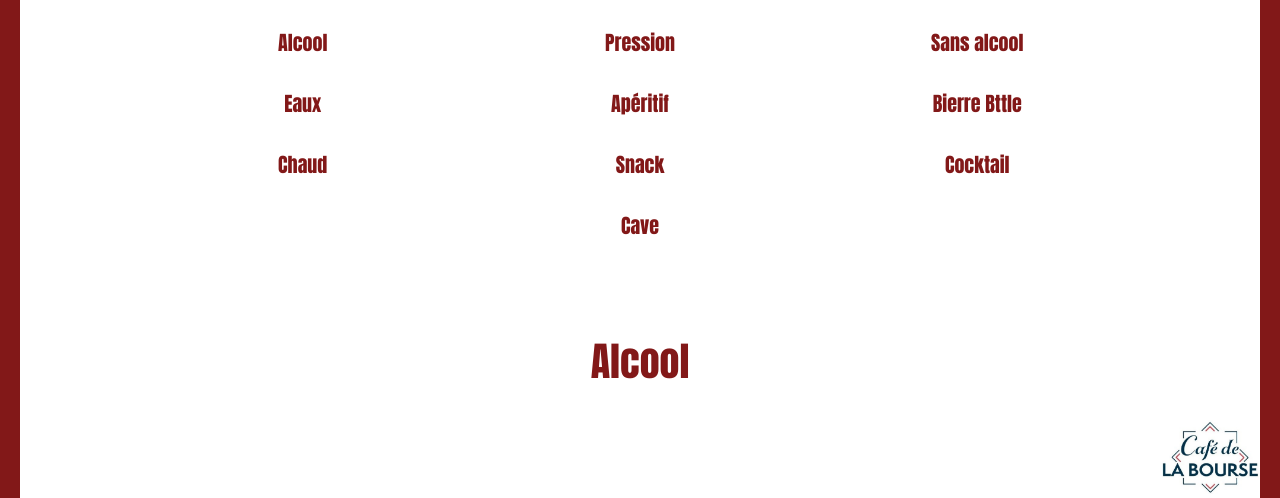
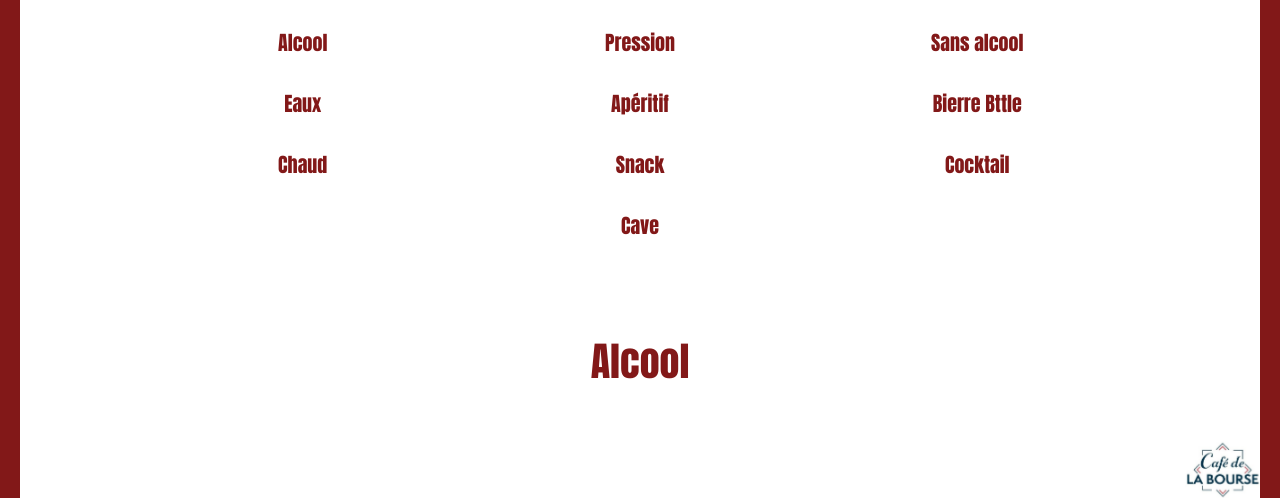
Before and after one commit to EAnselmo/carte, a plain HTML site: page index.html in a window 1280 px wide. Shown: the part 273-771 px from the top of the page. Drawn offline with Linux system fonts and the light colour scheme.

Commit message:
Changement taille btn

```diff
--- a/style.css
+++ b/style.css
@@ -32,8 +32,8 @@ header {
     background: white;
 }
 .btn{
-    height: 100px;
-    width: 100px;
+    height: 75px;
+    width: 75px;
     display: flex;
     justify-content: center;
     align-items: center;
```
